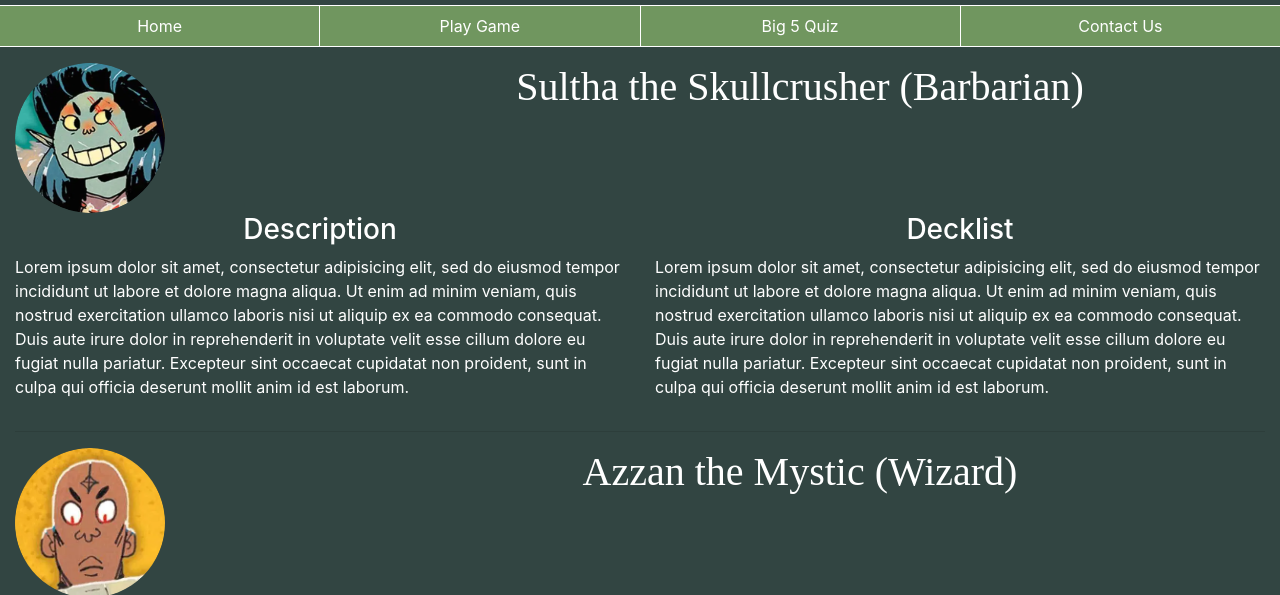
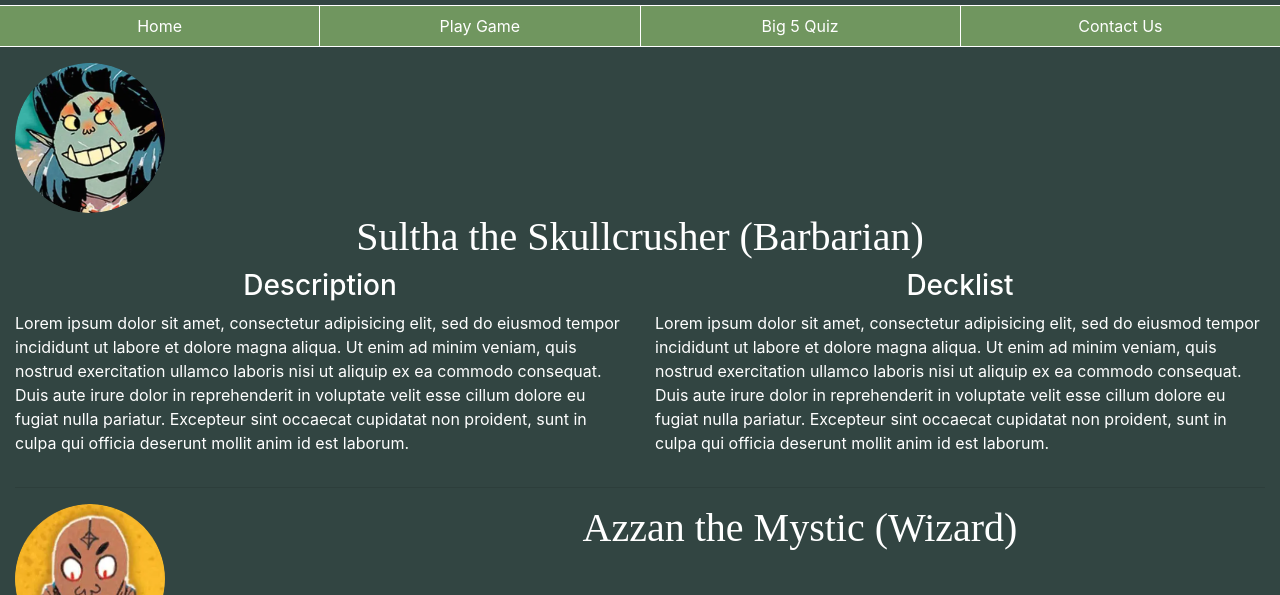
Before and after one commit to NicholasWackowski/VirtualDM, a plain HTML site: page decks/index.html in a window 1280 px wide. Shown: the part 167-762 px from the top of the page. Drawn offline with nearby package versions, Linux system fonts and the light colour scheme.

Commit message:
Update index.html

```diff
--- a/decks/index.html
+++ b/decks/index.html
@@ -34,10 +34,10 @@
   <!-- Decks -->
   <div class="container-fluid pt-3">
     <div class="row">
-      <div class="col-md-3">
+      <div class="col-md-12">
         <img alt="Sultha (Barbarian)" class="smol" src="img/Sultha.png">
-      </div>
-      <div class="col-md-9">
+<!--       </div>
+      <div class="col-md-9"> -->
         <h1 class="deckname">Sultha the Skullcrusher (Barbarian)</h1>
       </div>
     </div>
```
